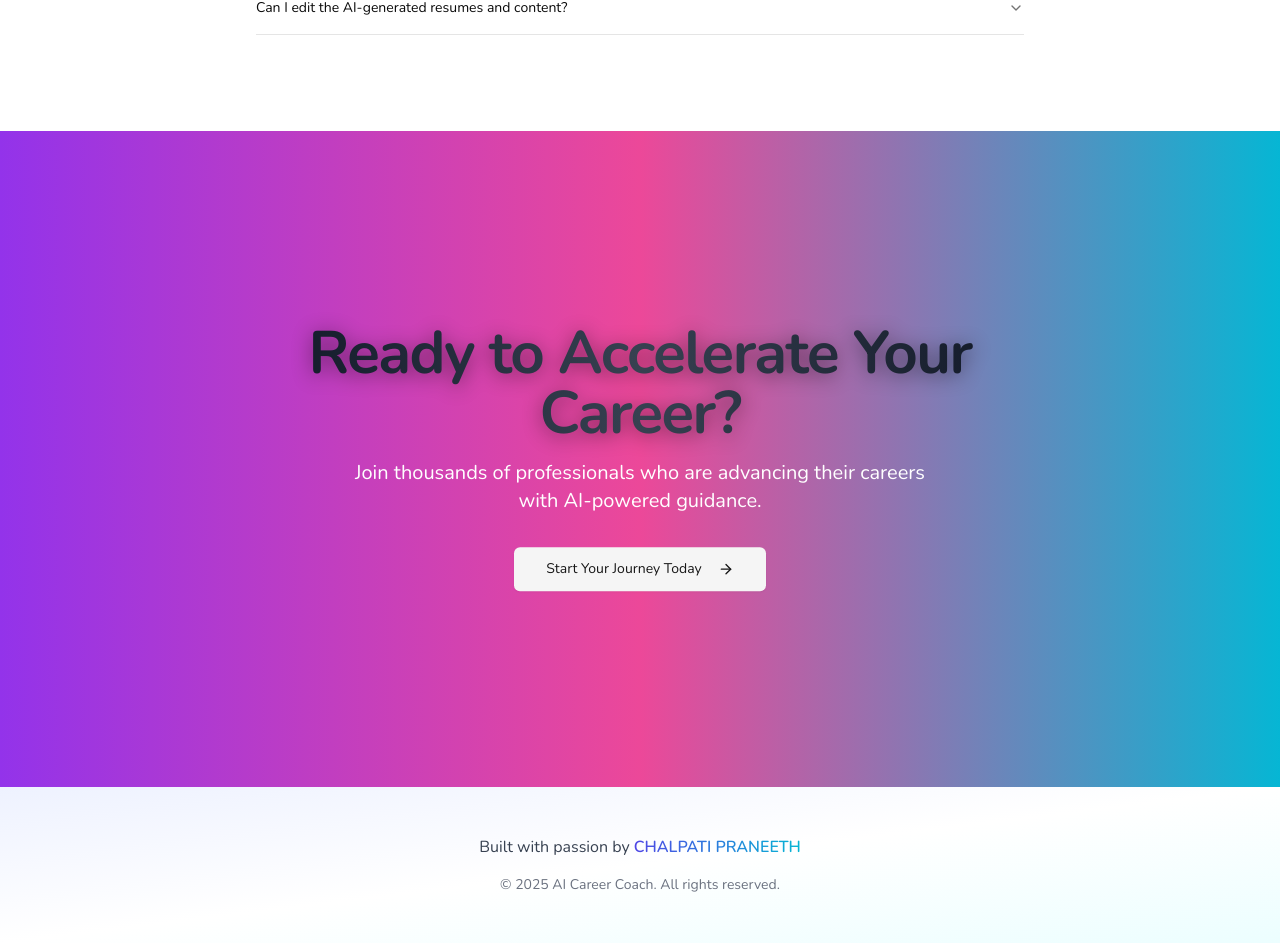
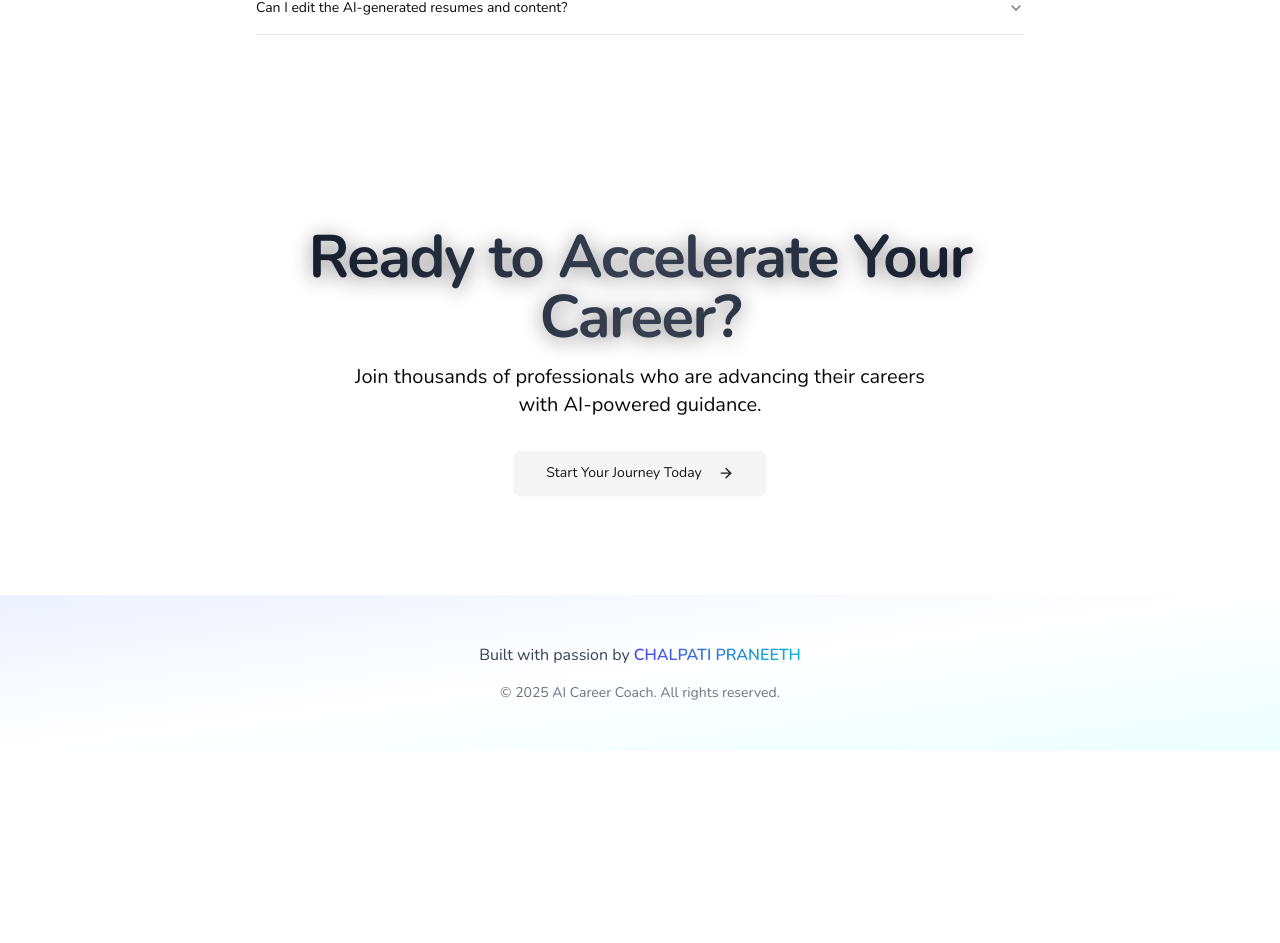
Before and after one commit to PRANEETHCHALAPATI/ai-carrer-coach, a Next.js app: page / in a window 1280 px wide. Shown: the part 3716-4659 px from the top of the page. After the commit the page ends 4467 px from the top, so only its background shows below. Built offline with nearby package versions, Linux system fonts and the light colour scheme; no server answers.

Commit message:
,,,,,,,,,,,

```diff
--- a/app/page.js
+++ b/app/page.js
@@ -185,7 +185,7 @@ export default function LandingPage() {
       </section>
 
       {/* CTA Section */}
-      <section className="w-full bg-gradient-to-r from-purple-600 via-pink-500 to-cyan-500 text-white py-12 md:py-24">
+      <section className="w-full bg-gradient-to-r from-white-600 via-gary-600 to-gray-500">
         <div className="mx-auto py-24 gradient rounded-lg">
           <div className="flex flex-col items-center justify-center space-y-4 text-center max-w-3xl mx-auto">
             <h2 className={`
```
